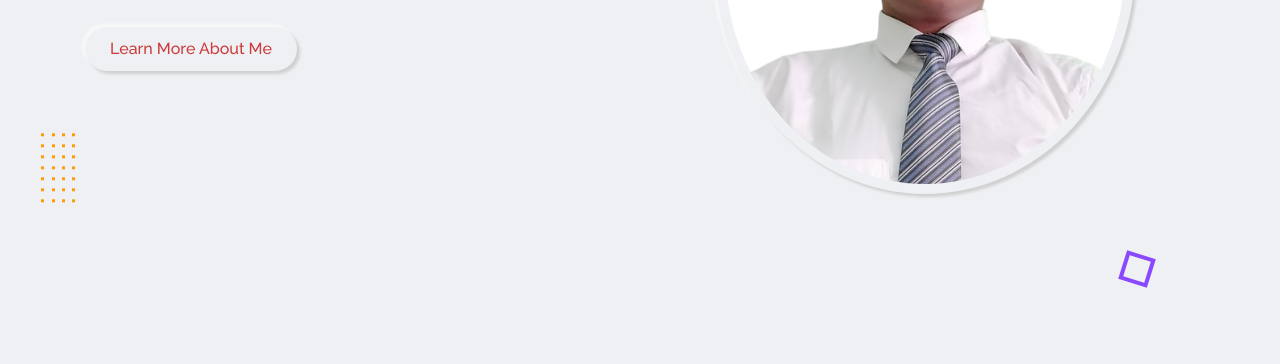
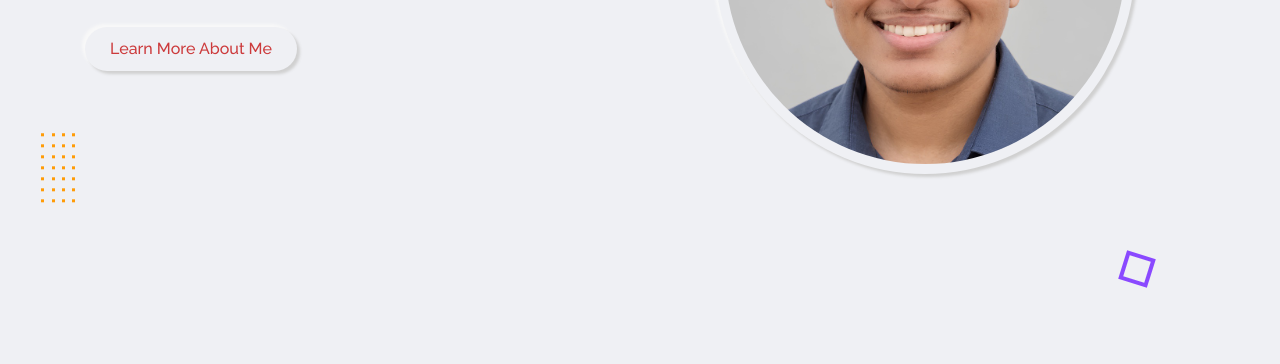
Before and after one commit to rajpranavxc/my-portfolio, a website: page index.html in a window 1280 px wide. Shown: the part 436-800 px from the top of the page. Drawn offline with Linux system fonts and the light colour scheme.

Commit message:
Replace home section profile photo

```diff
--- a/index.html
+++ b/index.html
@@ -201,7 +201,7 @@
           </div>
           <div class="home-img">
             <div class="img-box">
-              <img src="img/img.png" class="outer-shadow" alt="profile-pic" />
+              <img src="img/pranav-home.jpg" class="outer-shadow" alt="profile-pic" />
             </div>
           </div>
         </div>
```
Also changed, not shown: img/pranav-home.jpg (added).
